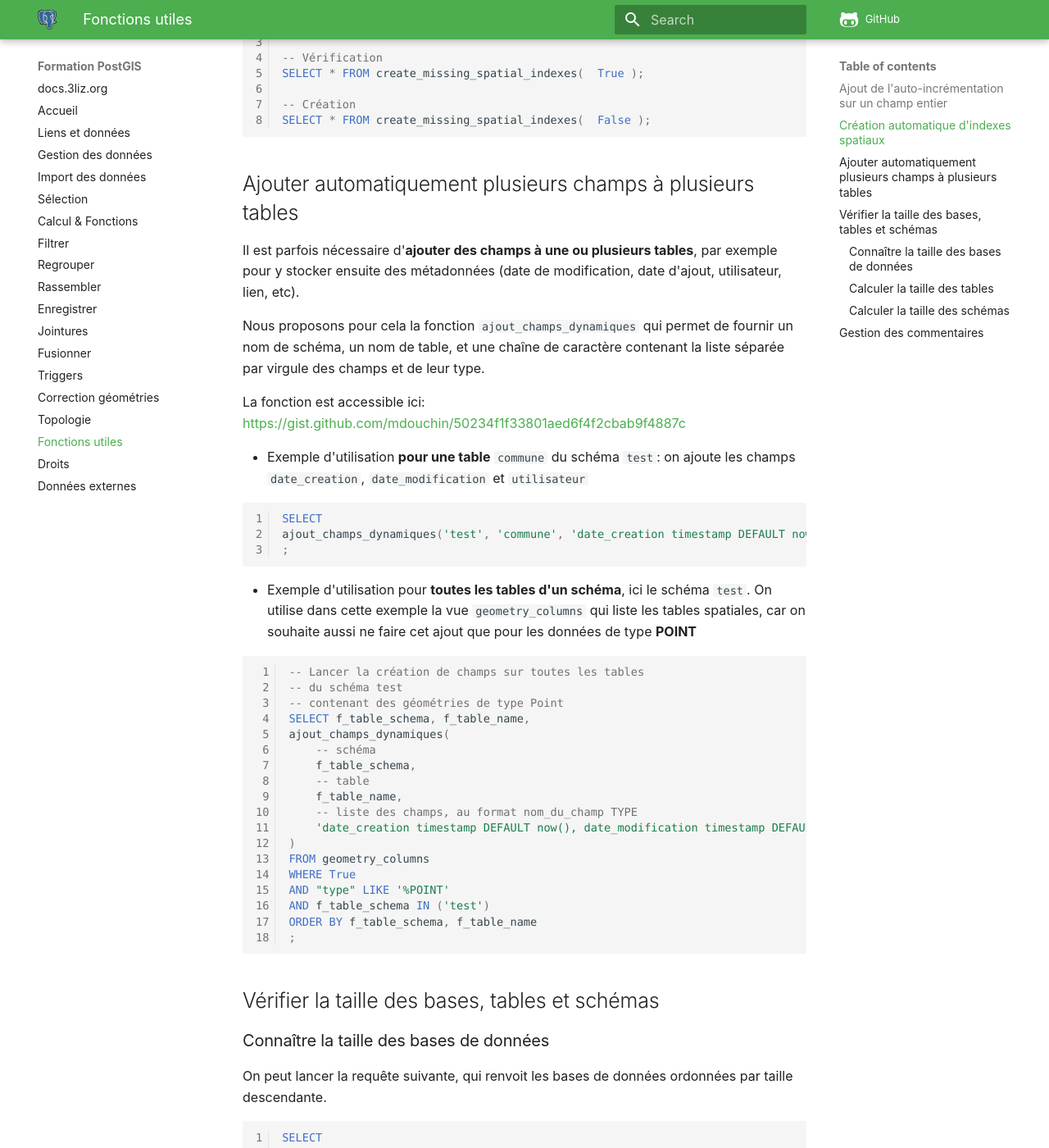
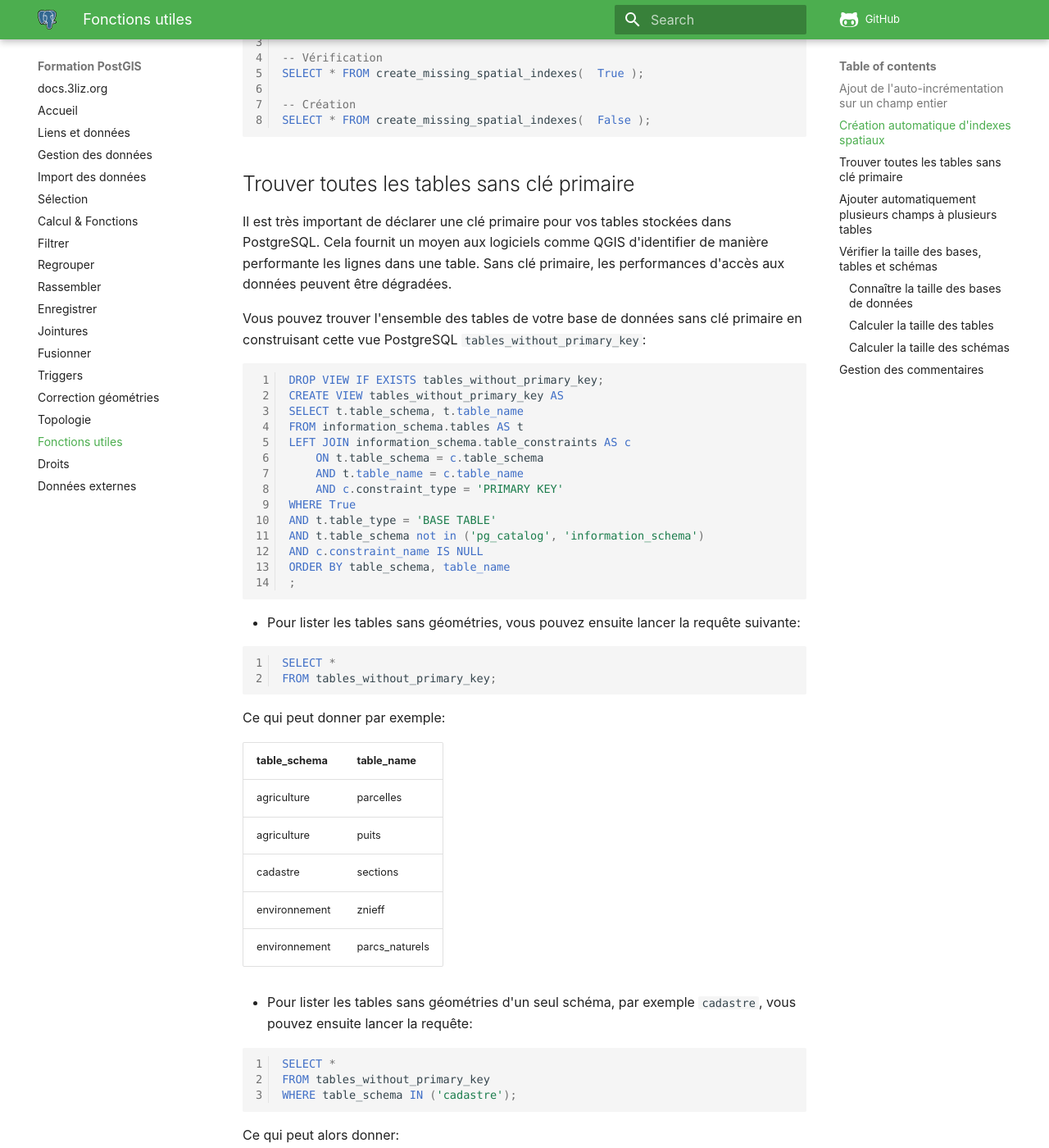
Before and after one commit to 3liz/formation-postgis, an MkDocs documentation site: the page built from docs/utils.md, in a window 1280 px wide and 1400 px high, scrolled down 1320 px. Shown: the whole window at 82% size. Built offline with MkDocs 1.6.1 and Material for MkDocs 9.7.7, drawn with Linux system fonts in a browser that asks for light colours; nearby versions of some CDN libraries; comment, search, counter and statistics services are not loaded; some of the changed text lies outside the part shown.

````diff
--- a/docs/utils.md
+++ b/docs/utils.md
@@ -50,6 +50,63 @@
 -- Création
 SELECT * FROM create_missing_spatial_indexes(  False );
 ```
+
+## Trouver toutes les tables sans clé primaire
+
+Il est très important de déclarer une clé primaire pour vos tables stockées dans PostgreSQL. Cela fournit un moyen aux logiciels comme QGIS d'identifier de manière performante les lignes dans une table. Sans clé primaire, les performances d'accès aux données peuvent être dégradées.
+
+Vous pouvez trouver l'ensemble des tables de votre base de données sans clé primaire en construisant cette vue PostgreSQL `tables_without_primary_key`:
+
+```sql
+DROP VIEW IF EXISTS tables_without_primary_key;
+CREATE VIEW tables_without_primary_key AS
+SELECT t.table_schema, t.table_name
+FROM information_schema.tables AS t
+LEFT JOIN information_schema.table_constraints AS c
+    ON t.table_schema = c.table_schema
+    AND t.table_name = c.table_name
+    AND c.constraint_type = 'PRIMARY KEY'
+WHERE True
+AND t.table_type = 'BASE TABLE'
+AND t.table_schema not in ('pg_catalog', 'information_schema')
+AND c.constraint_name IS NULL
+ORDER BY table_schema, table_name
+;
+```
+
+* Pour lister les tables sans géométries, vous pouvez ensuite lancer la requête suivante:
+
+```sql
+SELECT *
+FROM tables_without_primary_key;
+```
+
+Ce qui peut donner par exemple:
+
+| table_schema  | table_name     |
+|---------------|----------------|
+| agriculture   | parcelles      |
+| agriculture   | puits          |
+| cadastre      | sections       |
+| environnement | znieff         |
+| environnement | parcs_naturels |
+
+
+* Pour lister les tables sans géométries d'un seul schéma, par exemple `cadastre`, vous pouvez ensuite lancer la requête:
+
+```sql
+SELECT *
+FROM tables_without_primary_key
+WHERE table_schema IN ('cadastre');
+```
+
+Ce qui peut alors donner:
+
+| table_schema  | table_name     |
+|---------------|----------------|
+| cadastre      | sections       |
+
+
 
 ## Ajouter automatiquement plusieurs champs à plusieurs tables
 
````
